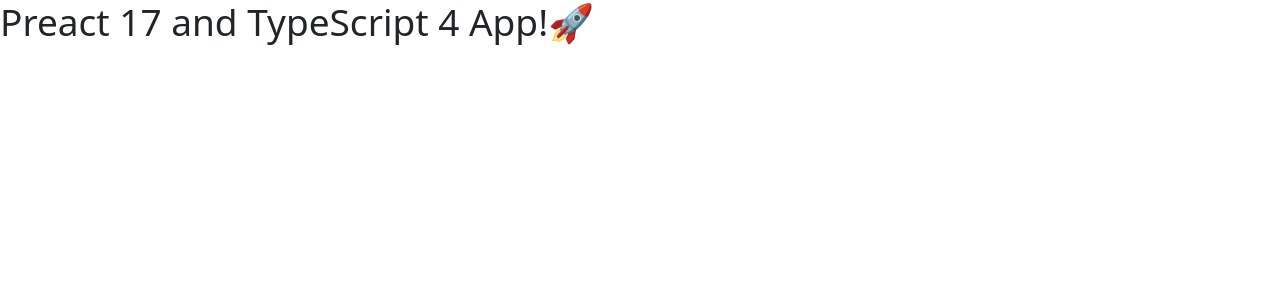
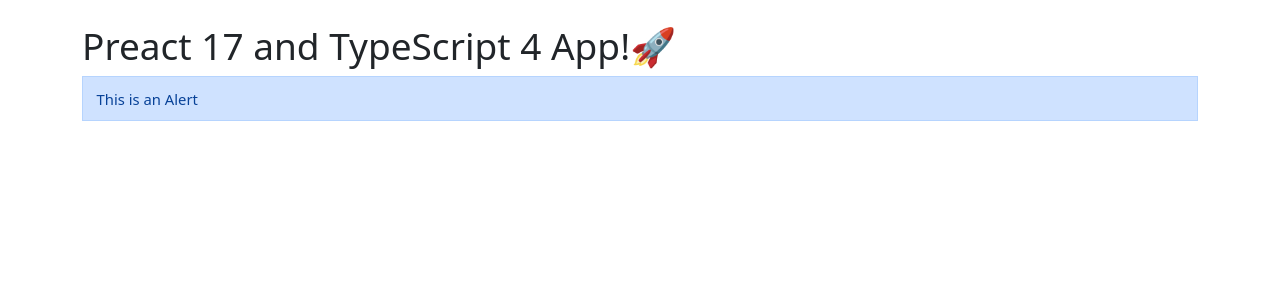
Before and after one commit to raf-s/preact-ts-webpack-tailwind, a Preact app: page / in a window 1280 px wide. Shown: the top 300 px of the page. Built offline with nearby package versions, Linux system fonts and the light colour scheme.

Commit message:
Drop in a couple bootstrap components

```diff
--- a/src/App.tsx
+++ b/src/App.tsx
@@ -1,10 +1,13 @@
 import { FunctionComponent } from "preact";
 import "./css/app.scss";
+import { Alert } from "~/components/Alert";
+import { Container } from "~/components/Container";
 
 const App: FunctionComponent = () => (
-  <div>
+  <Container className="mt-4">
     <h1>Preact 17 and TypeScript 4 App!🚀</h1>
-  </div>
+    <Alert variant="primary">This is an Alert</Alert>
+  </Container>
 );
 
 // eslint-disable-next-line import/no-default-export
--- /dev/null
+++ b/src/components/Alert/index.tsx
@@ -0,0 +1,32 @@
+import { FunctionComponent } from "preact";
+import clsx from "clsx";
+import { ColourVariants } from "~/types/ColourVariants";
+import { BootstrapSize } from "~/types/BootstrapSize";
+import { JSXInternal } from "preact/src/jsx";
+
+type AlertProps = JSXInternal.HTMLAttributes<HTMLDivElement> & {
+  variant: ColourVariants;
+  size?: BootstrapSize;
+};
+
+export const Alert: FunctionComponent<AlertProps> = ({
+  variant,
+  className,
+  size,
+  children,
+  ...divProps
+}) => {
+  return (
+    <div
+      className={clsx(
+        "alert",
+        `alert-${variant}`,
+        size && `alert-${size}`,
+        className
+      )}
+      {...divProps}
+    >
+      {children}
+    </div>
+  );
+};
--- /dev/null
+++ b/src/components/Container/index.tsx
@@ -0,0 +1,23 @@
+import { FunctionComponent } from "preact";
+import clsx from "clsx";
+import { JSXInternal } from "preact/src/jsx";
+
+type ContainerProps = JSXInternal.HTMLAttributes<HTMLDivElement> & {
+  fluid?: boolean;
+};
+
+export const Container: FunctionComponent<ContainerProps> = ({
+  fluid,
+  className,
+  children,
+  ...divProps
+}) => {
+  return (
+    <div
+      className={clsx(fluid ? "container-fluid" : "container", className)}
+      {...divProps}
+    >
+      {children}
+    </div>
+  );
+};
--- a/tsconfig.json
+++ b/tsconfig.json
@@ -11,6 +11,8 @@
     "esModuleInterop": true,
     "resolveJsonModule": true,
     "downlevelIteration": true,
+    "sourceMap": true,
+    "noImplicitAny": false,
     "baseUrl": ".",
     "paths": {
       "~/components/*": ["src/components/*"],
@@ -24,8 +26,6 @@
       "~/types/*": ["types/*"]
     },
     "lib": ["esnext", "dom", "dom.iterable"],
-    "sourceMap": true,
-    "noImplicitAny": false
   },
-  "exclude": ["node_modules", "dist"]
+  "exclude": ["node_modules", "dist", "public/**/*"]
 }
```
Also changed, not shown: types/BootstrapSize.ts (renamed from src/types/BootstrapSize.ts), types/ColourVariants.ts (renamed from src/types/ColourVariants.ts).
